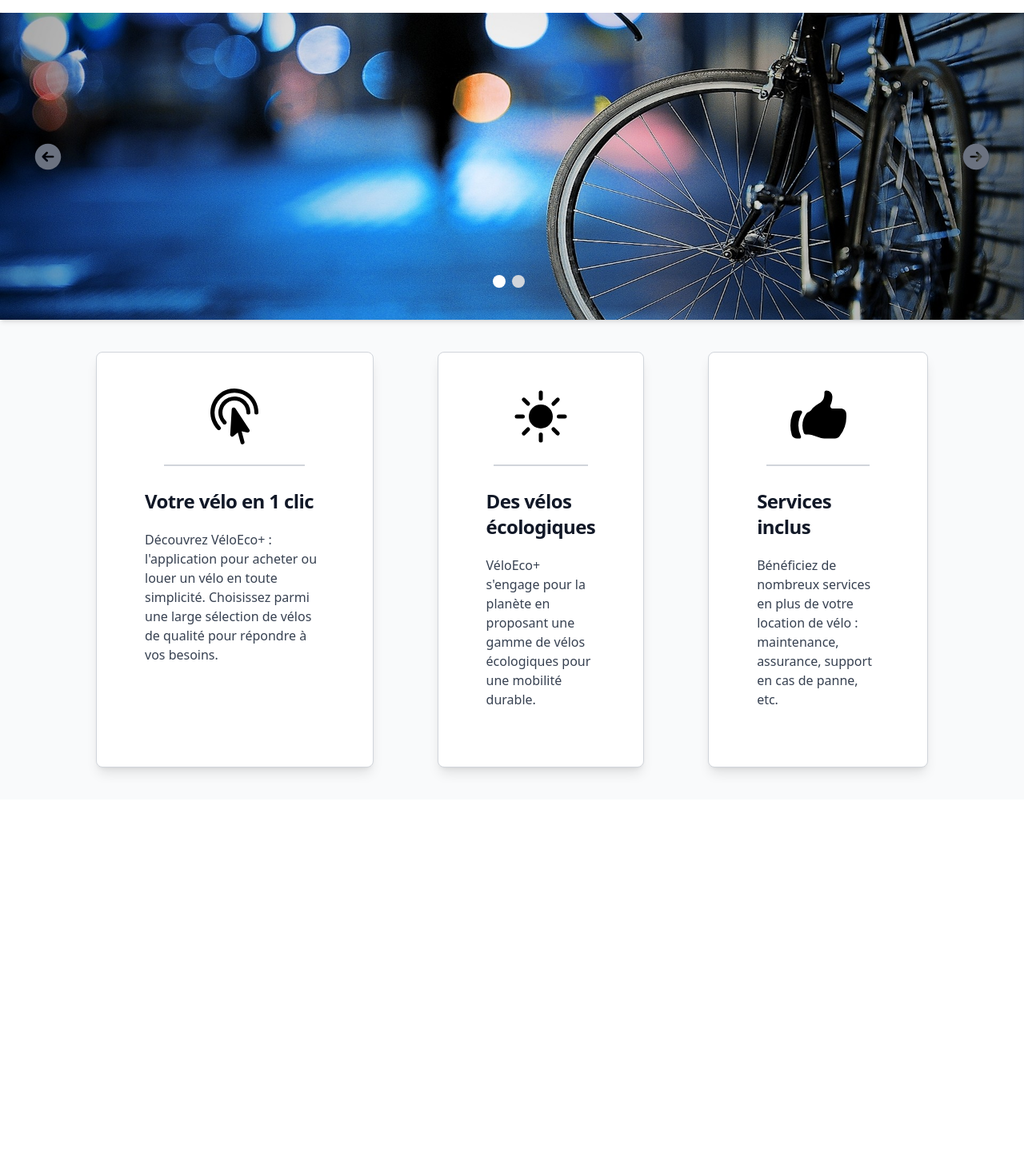
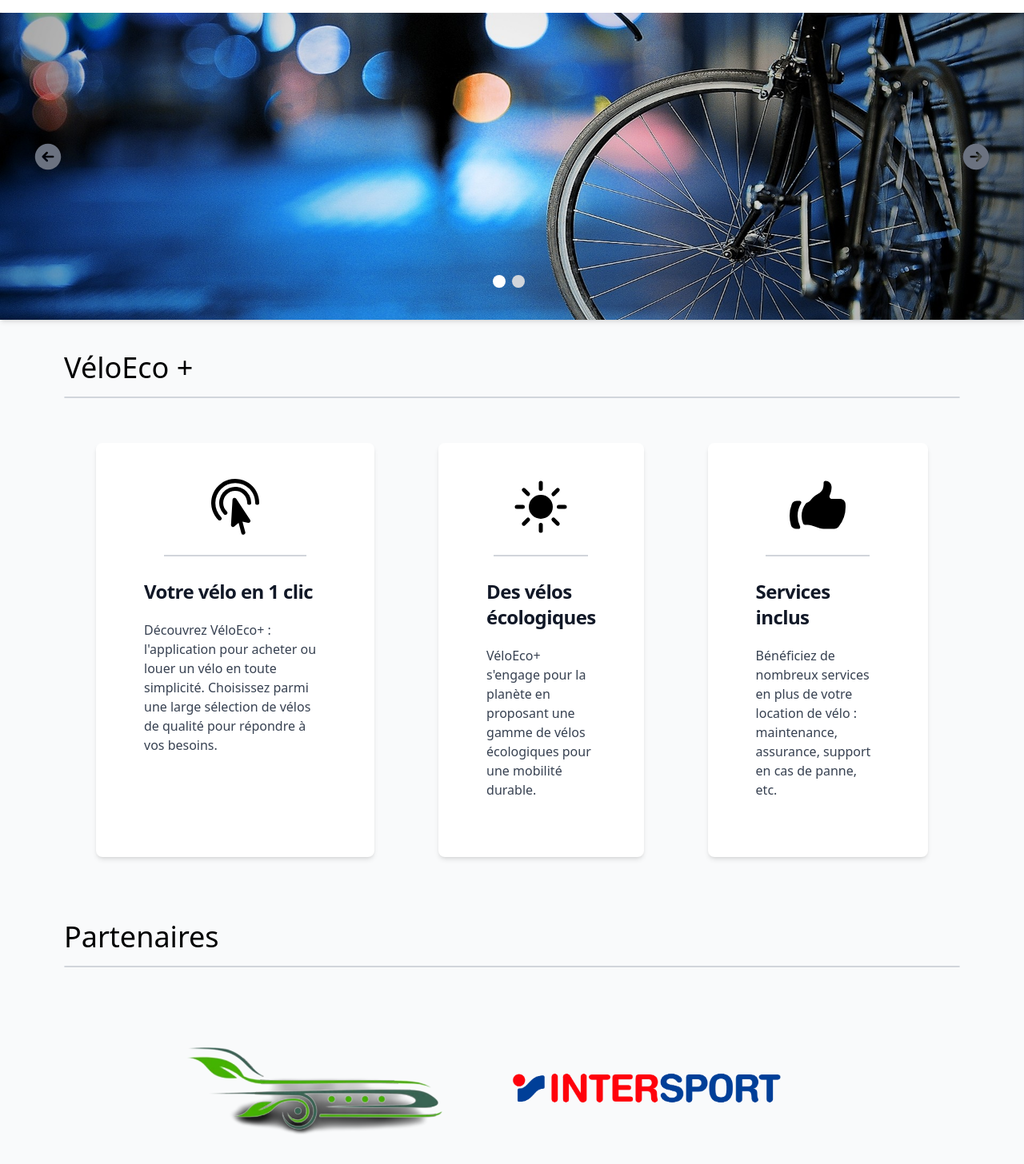
Before and after one commit to nathanRenardC2/projet_referencement, a React (Create React App) app: page / in a window 1280 px wide. Shown: the part 56-1512 px from the top of the page at 80% size. Before the commit the page ends 1056 px from the top, so only its background shows below. Built offline with nearby package versions, Linux system fonts and the light colour scheme.

Commit message:
change texte

```diff
--- a/src/App.tsx
+++ b/src/App.tsx
@@ -6,7 +6,7 @@ import Layout from './components/template/Layout';
 import Home from './pages/Home';
 import VenteVelos from './pages/VenteVelos';
 import Informations from './pages/Informations';
-import Entretient from './pages/Entretient';
+import Entretien from './pages/Entretien';
 import LocationVelos from './pages/LocationVelos';
 import VentePieces from './pages/VentePieces';
 
@@ -17,7 +17,7 @@ function App() {
           <Route path='/' element={<Home />} />
           <Route path='/vente_velo' element={<VenteVelos />} />
           <Route path='/informations' element={<Informations />} />
-          <Route path='/entretient_velo' element={<Entretient />} />
+          <Route path='/entretient_velo' element={<Entretien />} />
           <Route path='/location_velo' element={<LocationVelos />} />
           <Route path='/vente_piece' element={<VentePieces />} />
       </Routes>
--- a/src/components/atoms/Card.tsx
+++ b/src/components/atoms/Card.tsx
@@ -7,7 +7,7 @@ interface ICardProps{
 
 const Card = ({title, description, image} : ICardProps) => {
     return (
-        <div className="m-10 p-10 shadow-lg flex flex-col items-center max-w-sm bg-white border border-gray-300 rounded-lg shadow dark:bg-gray-800 dark:border-gray-700">
+        <div className="m-10 p-10 shadow-md flex flex-col items-center max-w-sm bg-white rounded-lg shadow dark:bg-gray-800 dark:border-gray-700">
             <img className="h-20 w-20" src={image} alt={`icone_${title}`} />
             <span className="border-b-2 pb-5 border-gray-300 w-2/3"></span>
             <div className="p-5">
--- a/src/components/template/Layout.tsx
+++ b/src/components/template/Layout.tsx
@@ -35,7 +35,7 @@ const Layout = ({children} : ILayoutProps) => {
                             Vente pièces détachés
                         </NavLink>
                         <NavLink to="/entretient_velo" className={(isActive) => `block py-2 pl-3 pr-4 hover:text-gray-700 rounded md:bg-transparent text-gray-500 md:p-0`}>
-                            Entretient vélo
+                            Entretien vélo
                         </NavLink>
                         <NavLink to="/informations" className={(isActive) => `block py-2 pl-3 pr-4 hover:text-gray-700 rounded md:bg-transparent text-gray-500 md:p-0`}>
                             Informations
--- a/src/pages/Home.tsx
+++ b/src/pages/Home.tsx
@@ -2,16 +2,17 @@ import Layout from "../components/template/Layout";
 import firstimage from '../assets/images/landing-image.jpg';
 import secondeImage from '../assets/images/velo-route.jpg';
 import Carousel from "../components/atoms/Carousel";
-import { useEffect, useState } from "react";
+import { useState } from "react";
 import Card from "../components/atoms/Card";
 import svg1 from '../assets/images/clic.svg';
 import svg2 from '../assets/images/sun.svg';
 import svg3 from '../assets/images/like.svg';
-import { setInterval } from "timers/promises";
+import logo_durabilitrip from '../assets/images/logo-partenaire.png';
+import logo_intersport from '../assets/images/logo-intersport.png';
 
 const Home = () => {
 
-    const [images, setImages] = useState<IImage[]>(
+    const [images] = useState<IImage[]>(
         [
             {
                 id: "1",
@@ -26,7 +27,7 @@ const Home = () => {
         ]
     );
 
-    const [cards, setCards] = useState<ICard[]>(
+    const [cards] = useState<ICard[]>(
         [
             {
                 id: "1",
@@ -55,12 +56,26 @@ const Home = () => {
             <section className="shadow-md">
                 <Carousel items={images}/>
             </section>
-            <article className="px-20">
+            <article className="px-20 mt-10">
+                <h2 className="text-4xl">VéloEco +</h2>
+                <hr className="my-4 border rounded border-gray-300" />
                 <section className="flex flex-col md:flex-row items-stretch justify-center">
                     {cards.map((card) => (
                         <Card key={card.id} title={card.title} description={card.description} image={card.image}/>
                     ))}
                 </section>
+            </article>
+            <article className="px-20 mt-10">
+                <h2 className="text-4xl">Partenaires</h2>
+                <hr className="my-4 border rounded border-gray-300" />
+                <div className="flex flex-col md:flex-row justify-center items-center pt-10 md:px-36">
+                    <a className="flex flex-col justify-center items-center mr-20 mb-5 md:mb-0 w-96" href="https://www.google.com">
+                        <img src={logo_durabilitrip} alt="logo partenaire Durabilitrip" />
+                    </a>
+                    <a className="flex flex-col justify-center items-center mr-20 mb-5 md:mb-0 w-96" href="https://www.intersport.fr/">
+                        <img src={logo_intersport} alt="logo partenaire intersport" />
+                    </a>
+                </div>
             </article>
         </Layout>
     </>
--- a/src/pages/Informations.tsx
+++ b/src/pages/Informations.tsx
@@ -14,7 +14,7 @@ const Informations = () => {
                         Prenez soin de votre vélo électrique en optant pour nos services d'entretien professionnel.</p>
                     </section>
                     <section className="box-content hidden md:block w-1/5 p-4">
-                        <img src="https://picsum.photos/200/300" alt="image_illustrative" className="w-full" />
+                        <img src="https://img.freepik.com/photos-gratuite/reparateur-qualifie-travaille-machine-outil-dans-atelier-bucycle-tres-frequente_613910-21483.jpg?w=740&t=st=1675152991~exp=1675153591~hmac=f84792dc63a5d31ba94f80a1b469642c398a93b5110a957764c1bb315aa0898b" alt="image_illustrative" className="w-full" />
                     </section>
                 </article>
                 <article className="flex flex-col md:flex-row justify-center items-center md:items-stretch">
@@ -37,7 +37,7 @@ const Informations = () => {
                             <p className="text-5xl text-gray-500">03</p>
                             <h2 className="text-2xl font-bold px-3">Vente de pièces détachées</h2>
                         </div>
-                        <p>Vous pouvez acheter des pièces détachées de qualité supérieure pour votre vélo électrique. Nous avons une large sélection de produits, y compris des batteries, des moteurs, des cadres, des pneus, des freins, etc. De plus, nos prix sont compétitifs pour vous offrir un excellent rapport qualité-prix. N'attendez plus pour prendre soin de votre vélo électrique et achetez vos pièces détachées dès aujourd'hui !</p>
+                        <p>Vous pouvez acheter des pièces détachées de haute qualité pour votre vélo électrique. Nous avons une large sélection de produits, y compris des batteries, des moteurs, des cadres, des pneus, des freins, etc. De plus, nos prix sont compétitifs pour vous offrir un excellent rapport qualité-prix. N'attendez plus pour prendre soin de votre vélo électrique et achetez vos pièces détachées dès aujourd'hui !</p>
                     </section>
                 </article>
             </main>
--- a/src/pages/LocationVelos.tsx
+++ b/src/pages/LocationVelos.tsx
@@ -33,8 +33,8 @@ const LocationVelos = () => {
             <div className="pt-10 min-h-screen px-20">
             <div className="grid grid-cols-1 md:grid-cols-3">
                 {articles.map((article, index) => (
-                    <div>
-                        <ArticleLocation key={index} title={article.title} description={article.description} image={article.image} prix={article.prix} tag={article.tag}/>
+                    <div key={index}>
+                        <ArticleLocation key={index} title={article.title} description={article.description} image={article.image} prix={article.prix} tag={article.tag}location={true} />
                     </div>
 
                 ))}
--- a/src/pages/VenteVelos.tsx
+++ b/src/pages/VenteVelos.tsx
@@ -33,7 +33,7 @@ const VenteVelos = () => {
             <div className="pt-10 min-h-screen px-20">
             <div className="grid grid-cols-1 md:grid-cols-3">
                 {articles.map((article, index) => (
-                    <div>
+                    <div key={index}>
                         <ArticleVente key={index} title={article.title} description={article.description} image={article.image} prix={article.prix} tag={article.tag}/>
                     </div>
 
```
Also changed, not shown: src/components/atoms/ArticleLocation.tsx (+4 -3 lines), src/pages/Entretien.tsx (renamed from src/pages/Entretient.tsx, +7 -7 lines), src/pages/VentePieces.tsx (+4 -4 lines), src/assets/images/logo-intersport.png (added), src/assets/images/logo-partenaire.png (added).
